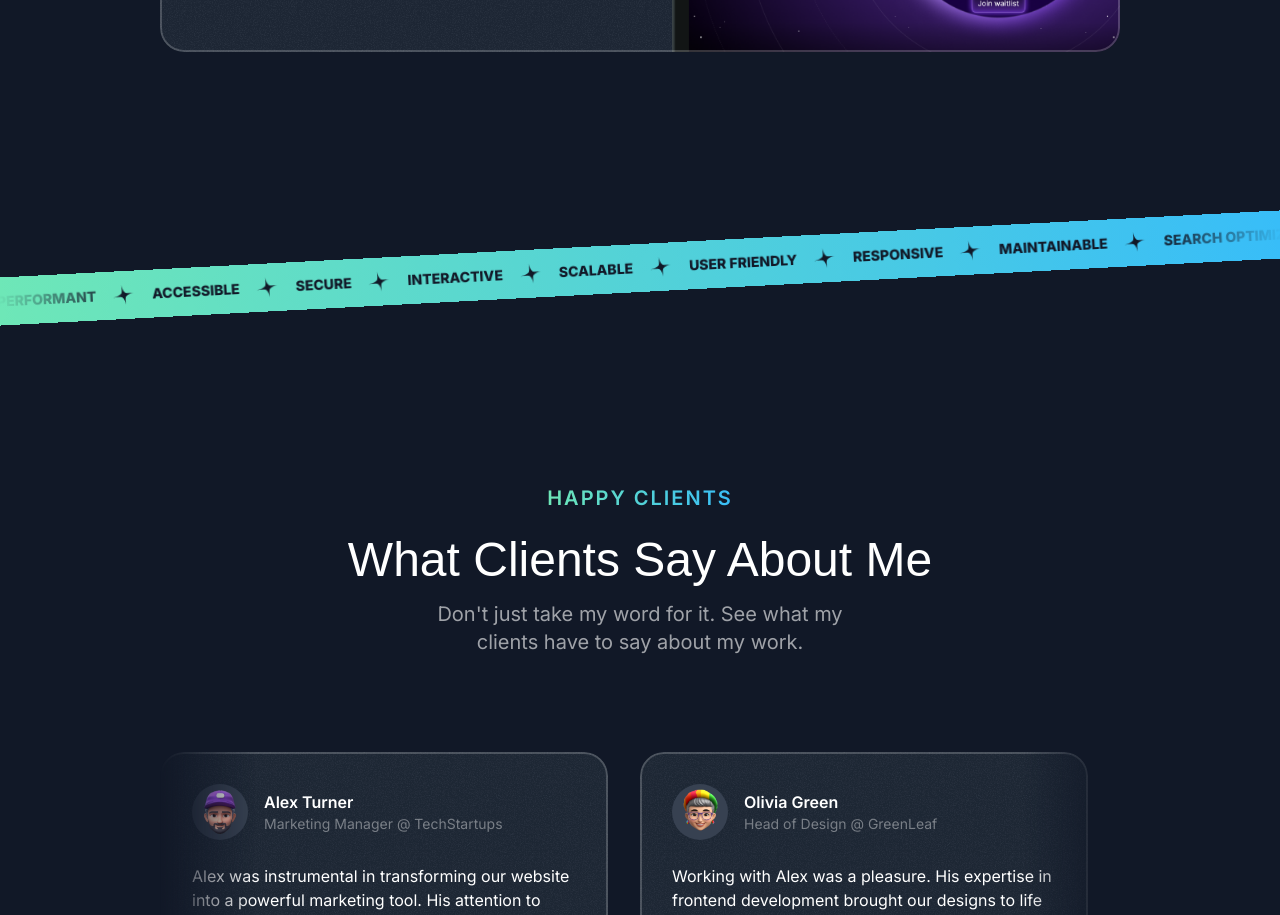
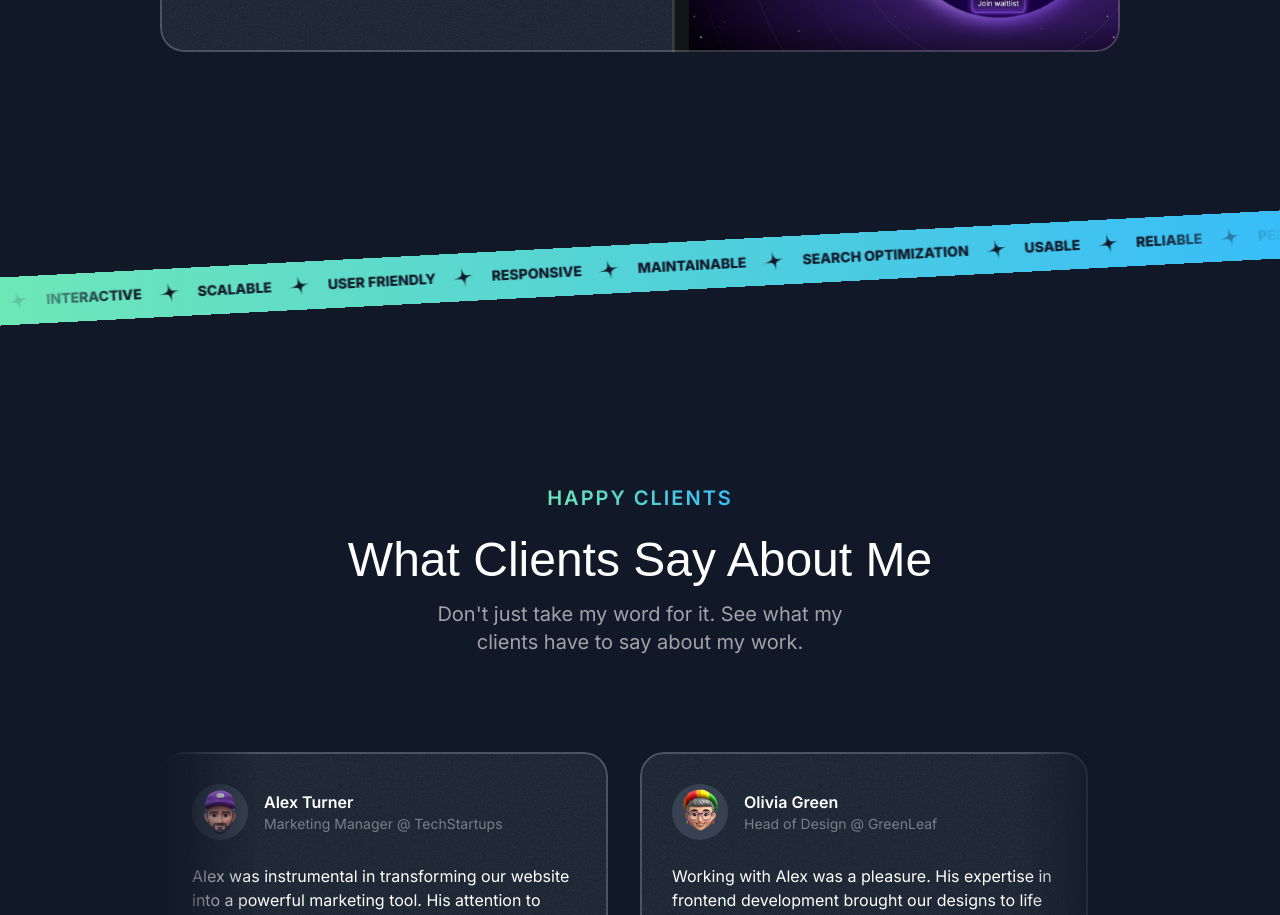
Before and after one commit to ziad-elnady/portfolio, a Next.js app: page / in a window 1280 px wide. Shown: the part 2860-3775 px from the top of the page. Built offline with nearby package versions, Linux system fonts and the light colour scheme; a web font is replaced by a local one.

Commit message:
animated TapeSection

```diff
--- a/src/sections/Tape.tsx
+++ b/src/sections/Tape.tsx
@@ -1,4 +1,5 @@
 import StarIcon from '@/assets/icons/star.svg';
+import { Fragment } from 'react';
 
 const words = ['Performant', 'Accessible', 'Secure', 'Interactive', 'Scalable', 'User Friendly', 'Responsive', 'Maintainable', 'Search Optimization', 'Usable', 'Reliable'];
 
@@ -7,12 +8,16 @@
 		<div className="py-16 lg:py-24 overflow-x-hidden">
 			<div className="bg-gradient-to-r from-emerald-300 to-sky-400 -rotate-3 -mx-1">
 				<div className="flex [mask-image:linear-gradient(to_right,transparent,black_10%,black_90%,transparent)]">
-					<div className="flex flex-none gap-4 py-3">
-						{words.map((word) => (
-							<div key={word} className="inline-flex gap-4 items-center">
-								<span className="text-gray-900 uppercase font-extrabold text-sm">{word}</span>
-								<StarIcon className="size-6 text-gray-900 -rotate-12" />
-							</div>
+					<div className="flex flex-none gap-4 py-3 pr-4 animate-move-left [animation-duration:30s]">
+						{[...new Array(2)].fill(0).map((_, index) => (
+							<Fragment key={index}>
+								{words.map((word) => (
+									<div key={word} className="inline-flex gap-4 items-center">
+										<span className="text-gray-900 uppercase font-extrabold text-sm">{word}</span>
+										<StarIcon className="size-6 text-gray-900 -rotate-12" />
+									</div>
+								))}
+							</Fragment>
 						))}
 					</div>
 				</div>
--- a/tailwind.config.ts
+++ b/tailwind.config.ts
@@ -26,10 +26,19 @@
 						transform: 'scale(3)',
 						opacity: '0'
 					}
+				},
+				'move-left': {
+					'0%': {
+						transform: 'translateX(0%)'
+					},
+					'100%': {
+						transform: 'translateX(-50%)'
+					}
 				}
 			},
 			animation: {
-				'ping-large': 'ping-large 1s ease-in-out infinite'
+				'ping-large': 'ping-large 1s ease-in-out infinite',
+				'move-left': 'move-left 1s linear infinite'
 			}
 		}
 	},
```
